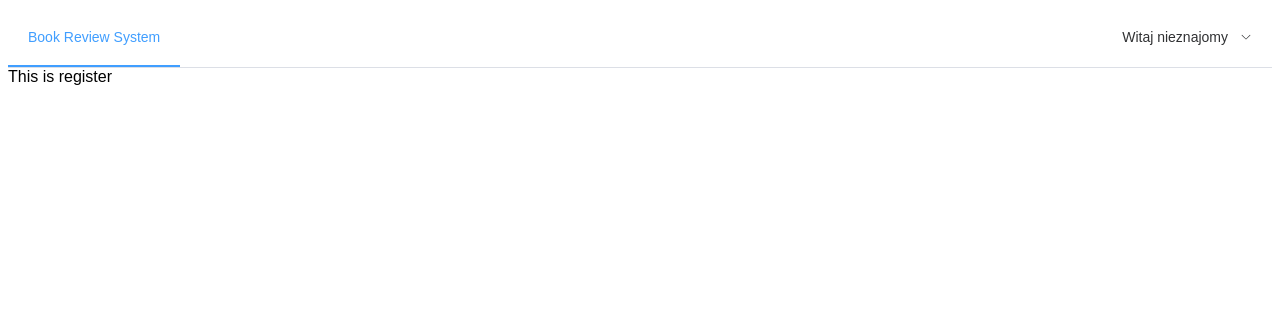
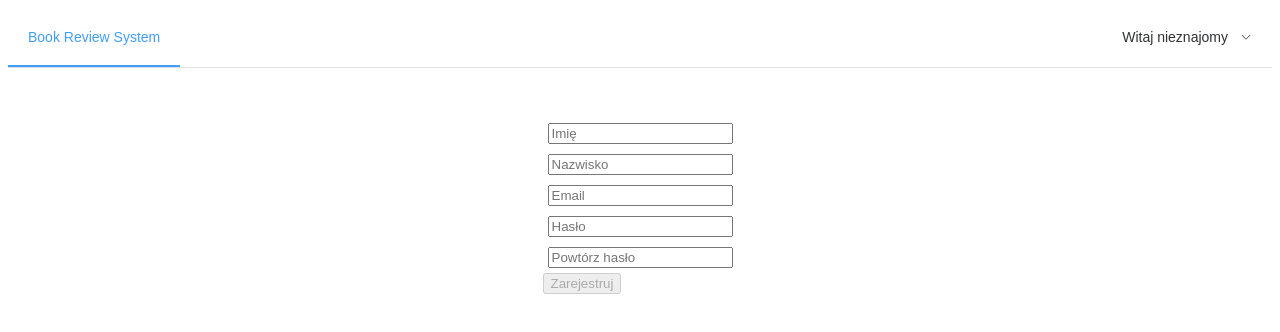
Before and after one commit to Marczello00/BookReviewsFrontend, a Vue app: page /register in a window 1280 px wide. Shown: the top 332 px of the page. Built offline with nearby package versions, Linux system fonts and the light colour scheme.

Commit message:
Started register - checkPassMatch works fine

```diff
--- a/src/views/RegisterView.vue
+++ b/src/views/RegisterView.vue
@@ -1,8 +1,100 @@
+<template>
+  <div class="container">
+    <form @submit.prevent="register(email, password)">
+      <input type="text" placeholder="Imię" v-model="name"> <br>
+      <input type="mail" placeholder="Nazwisko" v-model="surname"> <br>
+      <input type="mail" placeholder="Email" v-model="email"> <br>
+      <input type="password" placeholder="Hasło" v-model="password"><br>
+      <input type="password" @input="checkPassMatch" placeholder="Powtórz hasło" v-model="password2"><br>
+      <button disabled type="submit">Zarejestruj</button>
+      <p v-if="errorCode == 1">Zabroniony dostęp!</p>
+      <p v-if="errorCode == 2">Błąd połączenia z serwerem!</p>
+      <p v-if="errorCode == 3">Niepob hasło!</p>
+      <p v-if="errorCode == 4">Nie znaleziono!</p>
+      <p v-if="errorBefore == 1">Hasła się nie zgadzają!</p>
+    </form>
+  </div>
+</template>
 <script setup>
+import { ref } from 'vue'
+import { useRouter } from 'vue-router'
+import { account } from '../store/account.js'
+const router = useRouter()
+const name = ref('')
+const surname = ref('')
+const email = ref('')
+const password = ref('')
+const password2 = ref('')
+const errorCode = ref(0)
+const errorBefore = ref(0)
+const checkPassMatch = ()=>{
+  if ((password.value != '') && (password2.value != '')) {
+    if (password.value != password2.value) {
+      errorBefore.value = 1
+    }
+    else{
+      errorBefore.value = 0
+    }
+  }
+  else {
+    errorBefore.value = 0
+  }
+}
+const register = async (name, surname, email, password) => {
+  try {
+    const response = await fetch("http://localhost:8080/api/auth/register", {
+      method: "POST",
+      headers: {
+        "Content-Type": "application/json",
+        "Access-Control-Allow-Origin": "*",
+      },
+      body: JSON.stringify({
+        name: name,
+        surname: surname,
+        email: email,
+        password: password,
+      }),
+    });
+    const data = await response.json();
+    switch (data.status) {
+      case 401:
+        errorCode.value = 1
+        break;
+      case 403:
+        errorCode.value = 3
+        break;
+      case 404:
+        errorCode.value = 4
+        break;
+    }
+    if (data.token) {
+      account.LogIn(email, data.token)
+      router.push('/')
+      errorCode.value = 0
+    }
+  }
+  catch (error) {
+    console.log(error)
+    errorCode.value = 2
+  }
+}
 </script>
 
-<template>
-  <main>
-    This is register
-  </main>
-</template>
+<style scoped>
+.container {
+  width: 100%;
+  height: 100%;
+  display: flex;
+  justify-content: center;
+  align-items: center;
+  margin-top: 50px;
+}
+
+form {
+  display: block;
+}
+
+input {
+  margin: 5px;
+}
+</style>
```
